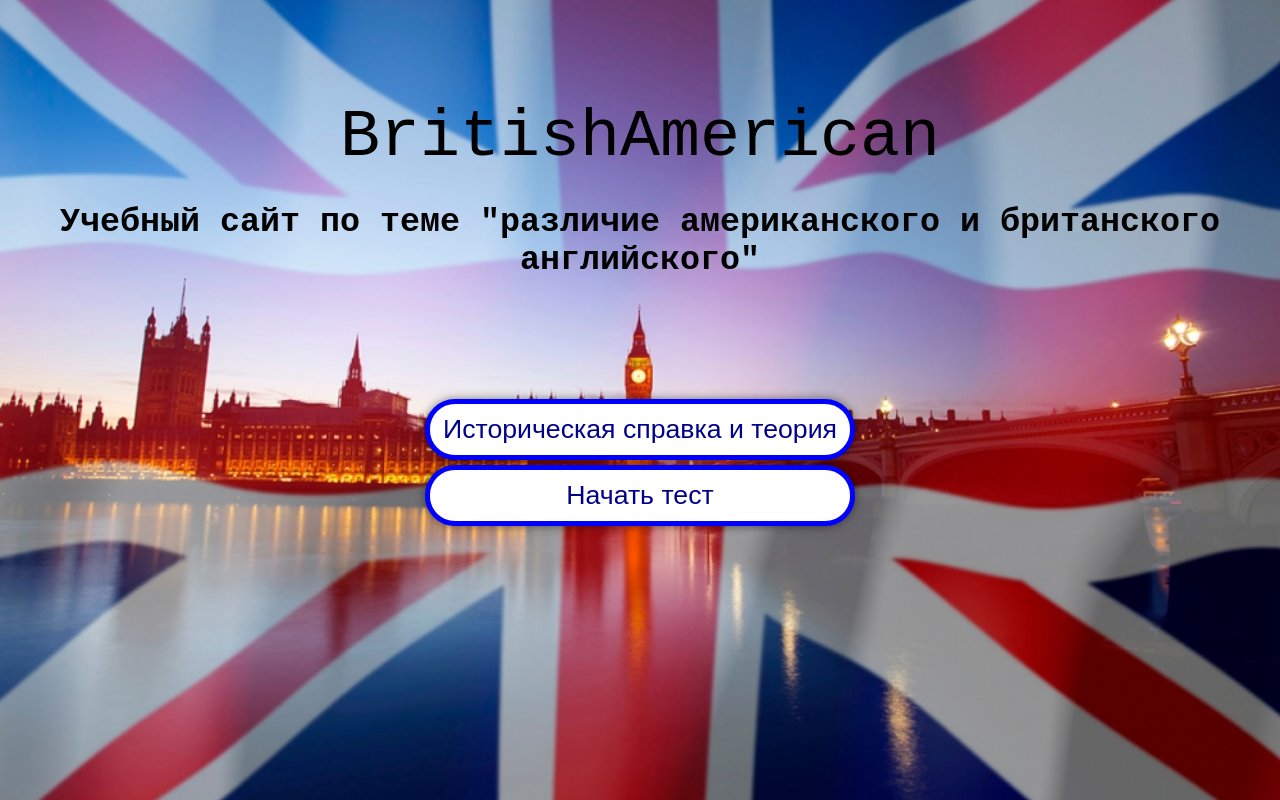
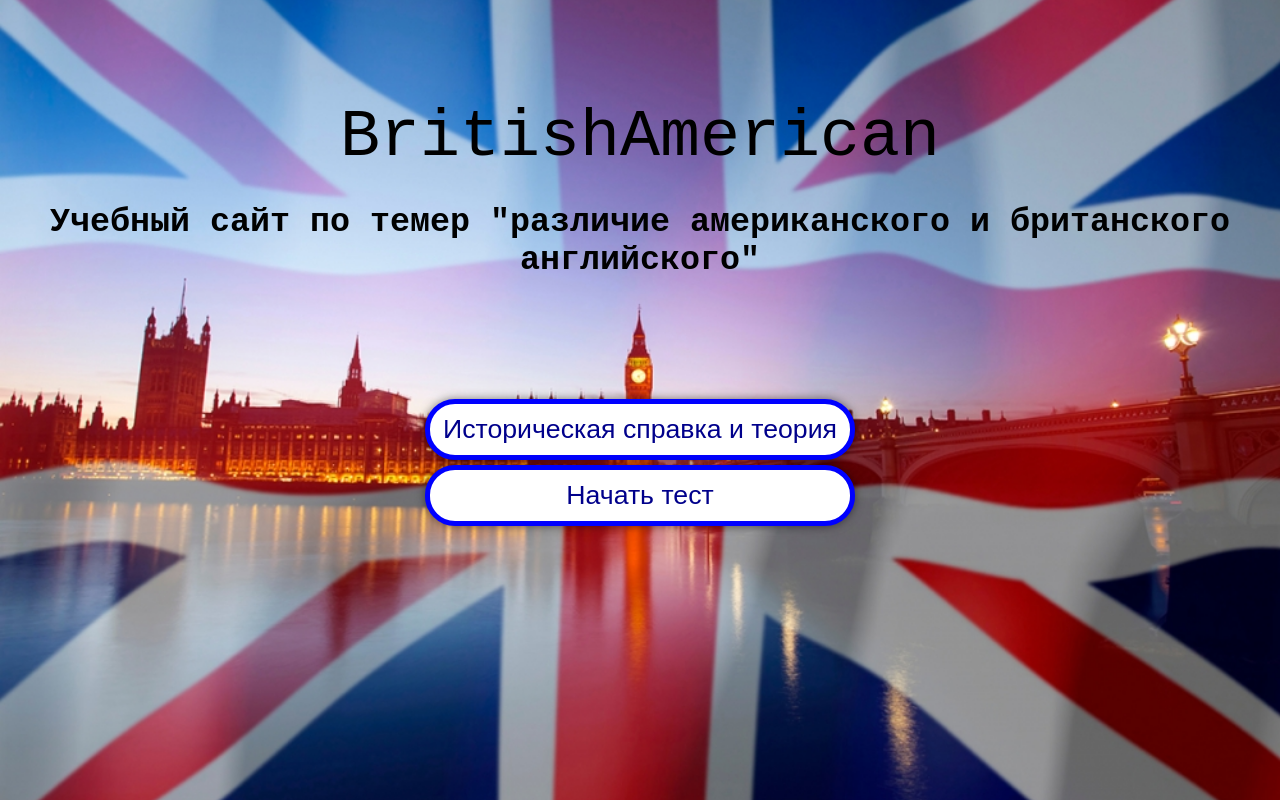
Before and after one commit to lit1533/britishamerican, a plain HTML site: page index.html in a window 1280 px wide. Drawn offline with Linux system fonts and the light colour scheme; a web font is replaced by a local one.

Commit message:
Add files via upload

```diff
--- a/index.html
+++ b/index.html
@@ -10,7 +10,7 @@
 </head>
 <body>
     <div class="wrapper"><p>BritishAmerican</p>
-    <h2>Учебный сайт по теме "различие американского и британского английского"</h2>
+    <h2>Учебный сайт по темер "различие американского и британского английского"</h2>
     <a class="button-history" href="pages/theory.html">Историческая справка и теория</a>
     <a class="button-test" href="pages/test.html">Начать тест</a></div>
 </body>
```
